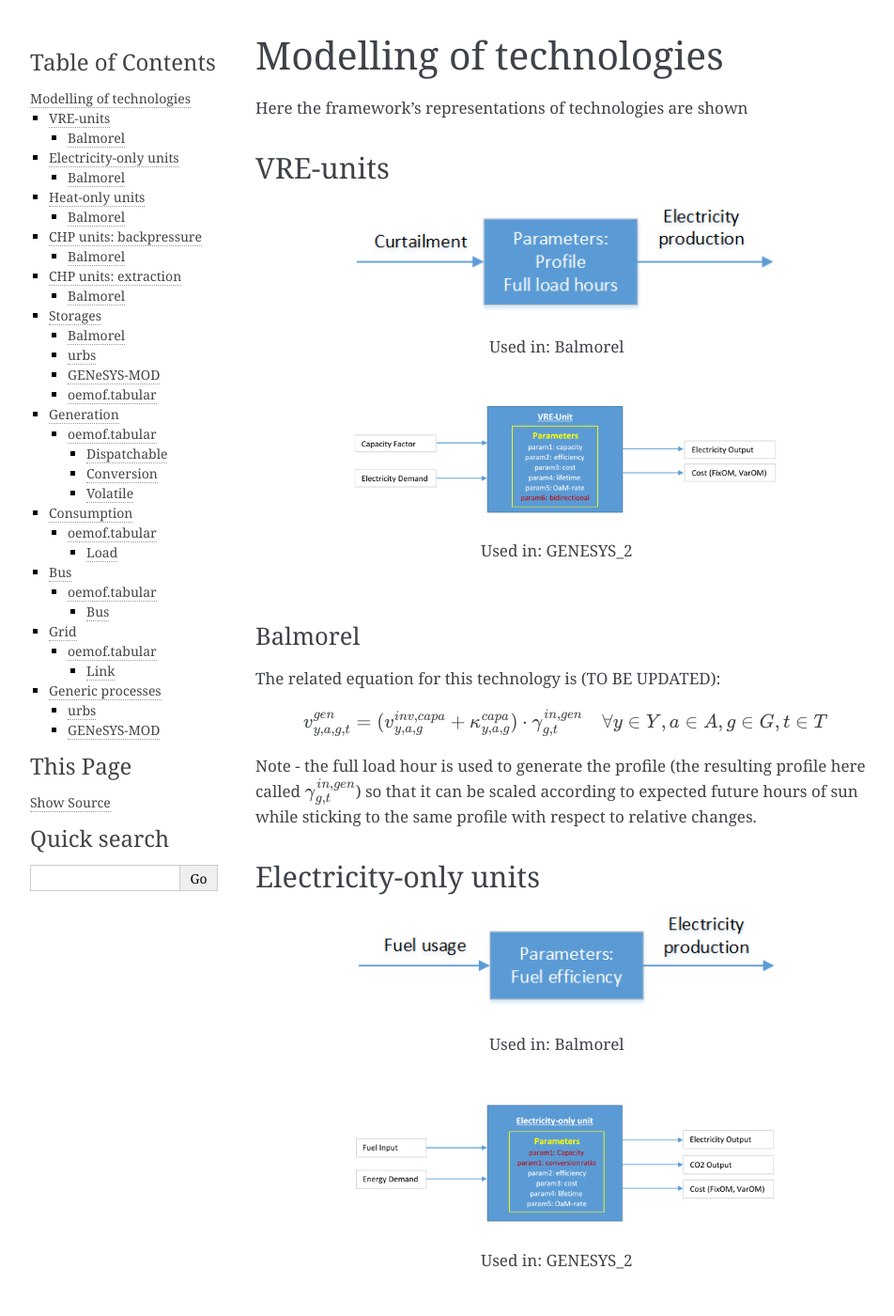
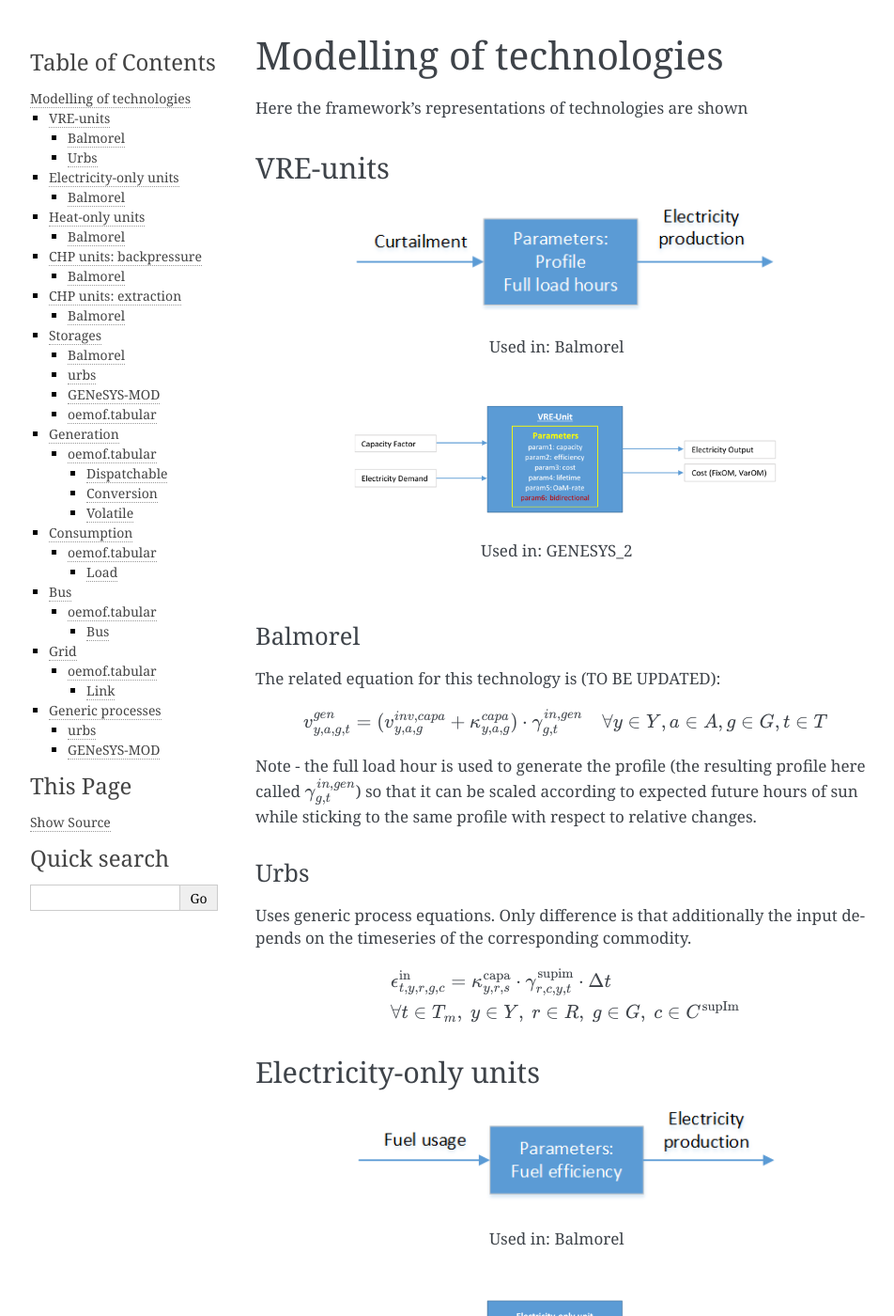
Before and after one commit to open-modex/mathematical-documentation, a Sphinx documentation site: the page built from doc/source/frameworks/technologies.rst, in a window 1280 px wide and 1400 px high. Shown: the whole window at 94% size, without its empty margins (148-1100 px from the left). Built offline with Sphinx 7.4.7, drawn with Linux system fonts in a browser that asks for light colours.

Commit message:
Added urbs vre unit
Added the additional equation to the general process urbs uses to model vre units

```diff
--- a/doc/source/frameworks/technologies.rst
+++ b/doc/source/frameworks/technologies.rst
@@ -33,6 +33,18 @@ The related equation for this technology is (TO BE UPDATED):
 	{v^{gen}_{y,a,g,t}}  = (v^{inv,capa}_{y,a,g}+\kappa^{capa}_{y,a,g})\cdot \gamma^{in,gen}_{g,t} \quad \forall y \in Y, a\in A, g\in G, t\in T
 
 Note - the full load hour is used to generate the profile (the resulting profile here called :math:`\gamma^{in,gen}_{g,t}`) so that it can be scaled according to expected future hours of sun while sticking to the same profile with respect to relative changes.
+
+Urbs
+''''''''
+Uses generic process equations. Only difference is that additionally the input depends on the timeseries of the corresponding commodity.
+
+
+.. math::
+
+    &\epsilon^{\text{in}}_{t,y,r,g,c}=\kappa^{\text{capa}}_{y,r,s}\cdot \gamma^{\text{supim}}_{r,c,y,t}\cdot \Delta t \\
+    &\forall t \in T_m, ~y \in Y, ~r \in R, ~g \in G, ~c \in C^{\text{supIm}}
+
+
 
 Electricity-only units
 **********************
```
